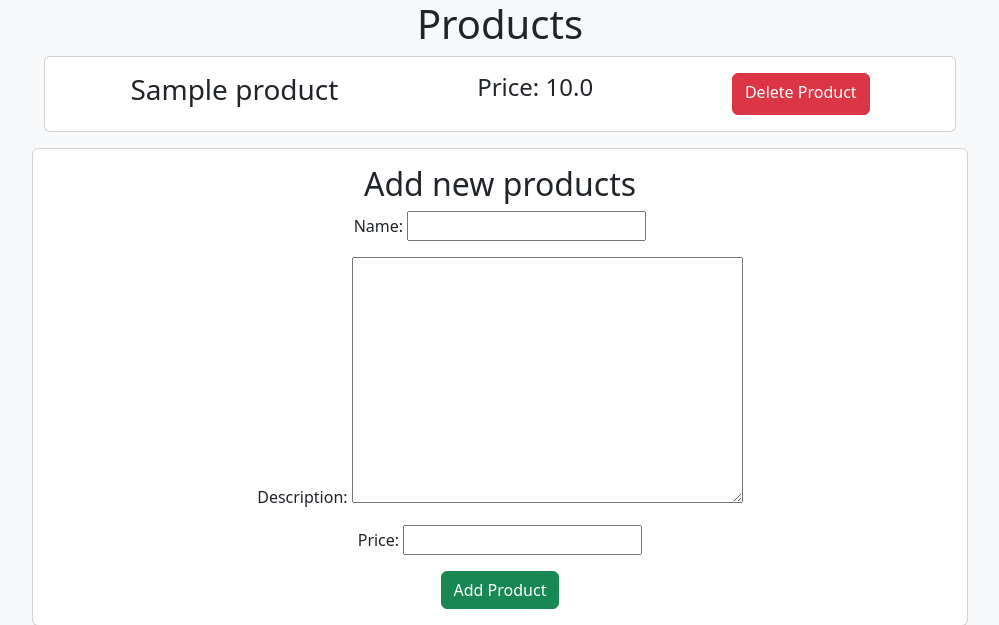
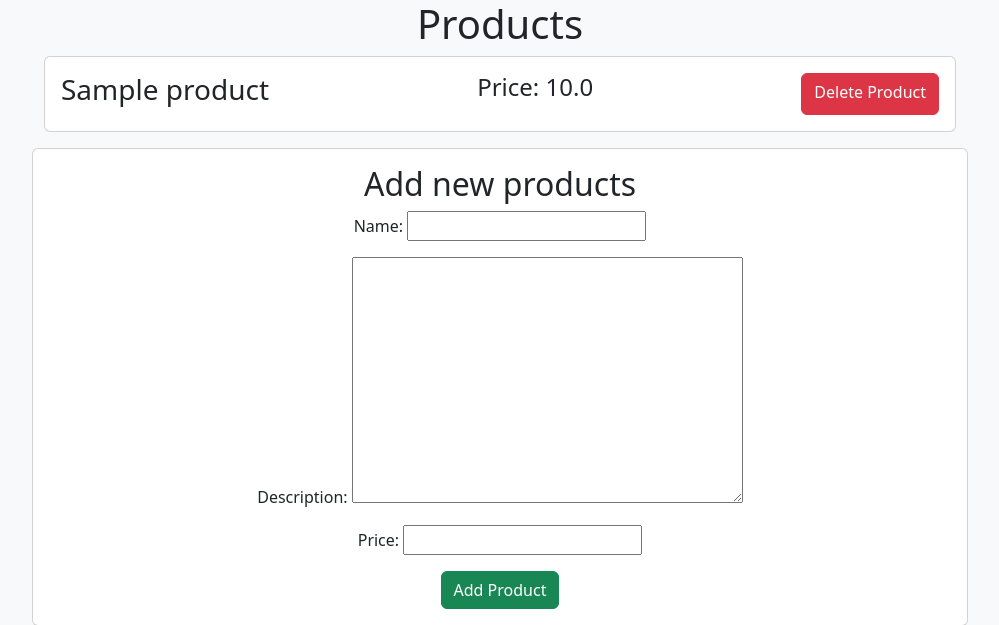
Before and after one commit to Pechi23/InvoiceApp, a Django app: page /products/ in a window 1280 px wide. Shown: the top 625 px of the page, without its empty margins (140-1139 px from the left). Run offline with Django 5.2, Linux system fonts and the light colour scheme; tables that the repository leaves empty hold one stand-in row (values such as "Sample post"); some libraries are stand-ins or nearby versions.

Commit message:
minor changes

```diff
--- a/templates/invoices/invoice.html
+++ b/templates/invoices/invoice.html
@@ -19,7 +19,7 @@
 
     {% for invoice_product in invoice_products %}
     <div class="card my-2">
-        <div class="card-body d-inline-flex justify-content-around">
+        <div class="card-body d-inline-flex justify-content-between">
             <h5 class="card-title">{{ invoice_product.product.name }}</h5>
             <h5 class="card-text">Price: {{ invoice_product.product.price }}{{ invoice.currency }} x {{ invoice_product.quantity }}</h5>
             <h5 class="card-text">Total: {{ invoice_product.partial_price}}{{ invoice.currency }}</h5>
--- a/templates/products/products-list.html
+++ b/templates/products/products-list.html
@@ -7,7 +7,7 @@
 
     {% for product in products %}
     <div class="card my-2">
-        <div class="card-body d-inline-flex justify-content-around">
+        <div class="card-body d-inline-flex justify-content-between">
             <h3 class="card-title">{{ product.name }}</h3>
             <h4 class="card-text">Price: {{ product.price }}</h4>
             <a class="btn btn-danger" role="button" href="/products/product-delete/{{ product.slug }}">Delete Product</a>
```
